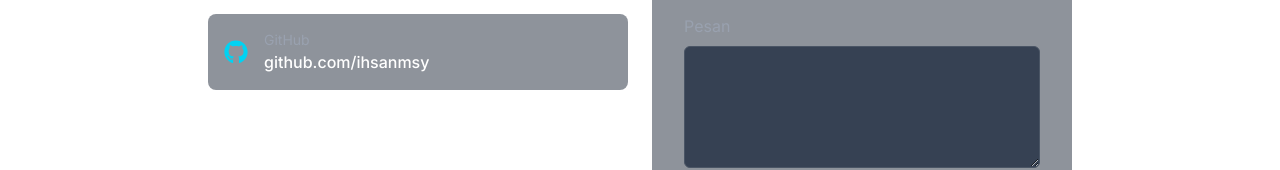
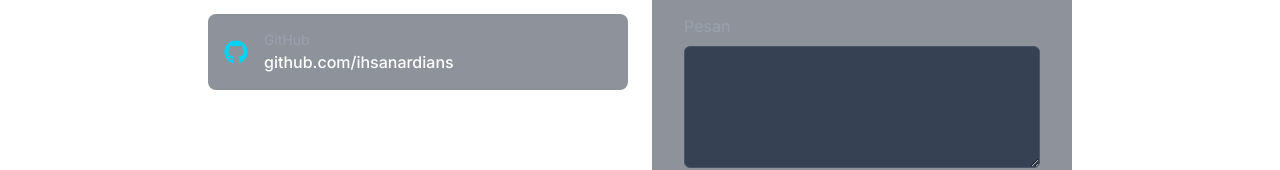
Before and after one commit to ihsanardians/Portofolio, a Next.js app: page /contact in a window 1280 px wide. Shown: the part 638-808 px from the top of the page. Built offline with nearby package versions, Linux system fonts and the light colour scheme.

Commit message:
github fix name

```diff
--- a/src/app/contact/page.tsx
+++ b/src/app/contact/page.tsx
@@ -93,7 +93,7 @@ export default function ContactPage() {
             <ContactInfo
               icon={FaGithub}
               title="GitHub"
-              value="github.com/ihsanmsy"
+              value="github.com/ihsanardians"
               href="https://github.com/ihsanardians"
             />
           </div>
```
